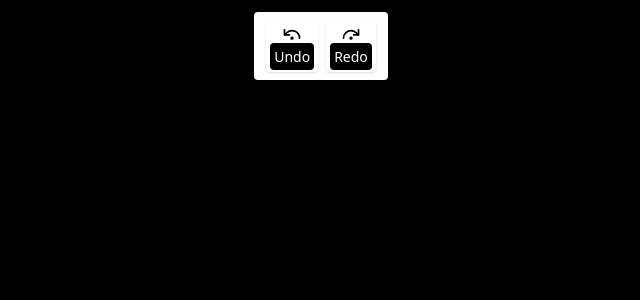
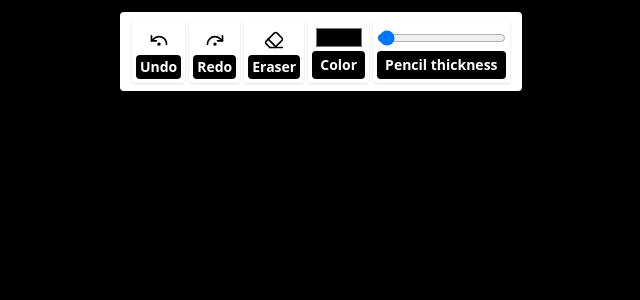
Before and after one commit to Mr-Jitesh9170/Digital-black-board, a React (Vite) app: page / in a window 1280 px wide. Shown: the top 300 px of the page, without its empty margins (319-959 px from the left). Built offline with nearby package versions, Linux system fonts and the light colour scheme.

Commit message:
pencil width functionality added

```diff
--- a/index.html
+++ b/index.html
@@ -4,7 +4,7 @@
 <head>
   <meta charset="UTF-8" />
   <meta name="viewport" content="width=device-width, initial-scale=1.0" />
-  <title>Hand-Written-Notes</title>
+  <title>Black-Board</title>
 </head>
 
 <body>
--- a/package.json
+++ b/package.json
@@ -15,6 +15,7 @@
     "lucide-react": "^0.486.0",
     "react": "^19.0.0",
     "react-dom": "^19.0.0",
+    "react-icons": "^5.5.0",
     "react-redux": "^9.2.0",
     "react-router-dom": "^7.4.1",
     "redux": "^5.0.1"
--- a/src/components/canva.jsx
+++ b/src/components/canva.jsx
@@ -1,71 +1,73 @@
 import React, { useEffect, useRef, useState, useCallback } from 'react';
-import { UndoDot, RedoDot } from 'lucide-react';
+import { UndoDot, RedoDot, Eraser } from 'lucide-react';
+import { useInputChange } from '../hooks/inputeChange';
+
 
 export const Canva = () => {
     const canvasRef = useRef(null);
+    const colorRef = useRef(null)
     const [isDraw, setDraw] = useState(false);
     const [lines, setLines] = useState([]);
     const [history, setHistory] = useState([]);
+    const { input, handleChange } = useInputChange(
+        {
+            color: '#fff',
+            pencilLineWidth: 2
+        }
+    )
 
-    // Setup canvas and draw utilities
+
     useEffect(() => {
         const canvas = canvasRef.current;
         const ctx = canvas.getContext('2d');
-        ctx.lineWidth = 2;
         ctx.lineCap = 'round';
-        ctx.strokeStyle = '#fff';
-
         const drawLine = (line) => {
             ctx.beginPath();
             ctx.moveTo(line.x, line.y);
-            line.path.forEach((p) => ctx.lineTo(p.x, p.y));
+            line.path.forEach((p) => {
+                ctx.lineWidth = p.pencilLineWidth;
+                ctx.strokeStyle = p.color;
+                ctx.lineTo(p.x, p.y)
+            });
             ctx.stroke();
         };
-
         const redrawCanvas = () => {
             ctx.clearRect(0, 0, canvas.width, canvas.height);
             lines.forEach(drawLine);
         };
-
         redrawCanvas();
-
     }, [lines]);
 
-    // Mouse handlers
     useEffect(() => {
         const canvas = canvasRef.current;
         const ctx = canvas.getContext('2d');
-        ctx.lineWidth = 2;
         ctx.lineCap = 'round';
-        ctx.strokeStyle = '#fff';
-
         let animationFrameId;
 
         const startDrawing = (e) => {
             setDraw(true);
             const { offsetX, offsetY } = e;
-            setLines((prev) => [...prev, { x: offsetX, y: offsetY, path: [] }]);
-            setHistory([]); // clear redo history when drawing new
+            setLines((prev) => [...prev, { x: offsetX, y: offsetY, color: input.color, pencilLineWidth: input.pencilLineWidth, path: [] }]);
+            setHistory([]);
         };
 
         const draw = (e) => {
             if (!isDraw) return;
-
             if (animationFrameId) cancelAnimationFrame(animationFrameId);
-
             animationFrameId = requestAnimationFrame(() => {
                 const { offsetX, offsetY } = e;
                 setLines((prev) => {
                     const updated = [...prev];
-                    updated[updated.length - 1].path.push({ x: offsetX, y: offsetY });
-
-                    // draw only the latest stroke to avoid redrawing all
+                    updated[updated.length - 1].path.push({ x: offsetX, y: offsetY, color: input.color, pencilLineWidth: input.pencilLineWidth, });
                     const currentLine = updated[updated.length - 1];
                     ctx.beginPath();
                     ctx.moveTo(currentLine.x, currentLine.y);
-                    currentLine.path.forEach((point) => ctx.lineTo(point.x, point.y));
+                    currentLine.path.forEach((point) => {
+                        ctx.lineWidth = input.pencilLineWidth;
+                        ctx.strokeStyle = point.color;
+                        ctx.lineTo(point.x, point.y)
+                    });
                     ctx.stroke();
-
                     return updated;
                 });
             });
@@ -84,9 +86,8 @@ export const Canva = () => {
             canvas.removeEventListener('mouseup', stopDrawing);
             canvas.removeEventListener('mouseleave', stopDrawing);
         };
-    }, [isDraw]);
+    }, [isDraw, input]);
 
-    // Undo Handler
     const undoHandler = useCallback(() => {
         if (!lines.length) return;
         const newLines = [...lines];
@@ -95,7 +96,6 @@ export const Canva = () => {
         setHistory([...history, popped]);
     }, [lines, history]);
 
-    // Redo Handler
     const redoHandler = useCallback(() => {
         if (!history.length) return;
         const newHistory = [...history];
@@ -104,19 +104,62 @@ export const Canva = () => {
         setLines([...lines, restored]);
     }, [lines, history]);
 
+    const deleteHandler = () => {
+        if (!lines.length)
+            return
+        setLines((prevLines) => {
+            let data = [...prevLines]
+            data.pop()
+            return data
+        })
+    }
+    const colorPickerHandler = () => {
+        colorRef.current.click()
+    }
+
     return (
         <div className="relative flex justify-center">
-            <div className="canvaOperation px-3 py-2 flex z-20 gap-2 absolute bg-white rounded-sm mt-3 border-dotted">
-                <div className="undo p-1 shadow-sm rounded-sm cursor-pointer" onClick={undoHandler}>
-                    <UndoDot className="m-auto" size={20} />
-                    <span className="bg-black p-1 rounded-sm text-sm text-white">Undo</span>
+            <div className="canvaOperation px-3 py-2 flex gap-1  absolute bg-white rounded-sm mt-3 border-dotted">
+                <div className="undo flex justify-between flex-col  p-1 shadow-sm rounded-sm cursor-pointer" onClick={undoHandler}>
+                    <UndoDot size={20} className='m-auto' />
+                    <span className="bg-black hover:bg-violet-600 focus:outline-2 focus:outline-offset-2 focus:outline-violet-500 active:bg-violet-700  px-1 py-0.5 rounded-sm text-sm text-white font-semibold ">Undo</span>
                 </div>
-                <div className="redo p-1 shadow-sm rounded-sm cursor-pointer" onClick={redoHandler}>
+                <div className="redo  flex justify-between flex-col  p-1 shadow-sm rounded-sm cursor-pointer" onClick={redoHandler}>
                     <RedoDot className="m-auto" size={20} />
-                    <span className="bg-black p-1 rounded-sm text-sm text-white">Redo</span>
+                    <span className="bg-black hover:bg-violet-600 focus:outline-2 focus:outline-offset-2 focus:outline-violet-500 active:bg-violet-700  px-1 py-0.5 rounded-sm text-sm text-white font-semibold ">Redo</span>
+                </div>
+                <div className="eraser  flex justify-between flex-col  p-1 shadow-sm rounded-sm cursor-pointer" onClick={deleteHandler}>
+                    <Eraser className="m-auto" size={20} />
+                    <span className="bg-black hover:bg-violet-600 focus:outline-2 focus:outline-offset-2 focus:outline-violet-500 active:bg-violet-700  px-1 py-0.5 rounded-sm text-sm text-white font-semibold ">Eraser</span>
+                </div>
+                <div className="color  p-1 shadow-sm rounded-sm cursor-pointer  flex justify-between flex-col ">
+                    <input
+                        name="color"
+                        size={20}
+                        ref={colorRef}
+                        type="color"
+                        value={input.color}
+                        onChange={handleChange}
+                        className='m-auto'
+                    />
+                    <span onClick={colorPickerHandler} className="bg-black hover:bg-violet-600 focus:outline-2 focus:outline-offset-2 focus:outline-violet-500 active:bg-violet-700 px-2 py-1 rounded-sm text-sm text-white font-semibold">
+                        Color
+                    </span>
+                </div>
+                <div className="color p-1 shadow-sm rounded-sm cursor-pointer  flex justify-between flex-col ">
+                    <input
+                        name="pencilLineWidth"
+                        size={20}
+                        type="range"
+                        className='m-auto'
+                        value={input.pencilLineWidth}
+                        onChange={handleChange}
+                    />
+                    <span className="bg-black hover:bg-violet-600 focus:outline-2 focus:outline-offset-2 focus:outline-violet-500 active:bg-violet-700 px-2 py-1 rounded-sm text-sm text-white font-semibold">
+                        Pencil thickness
+                    </span>
                 </div>
             </div>
-
             <canvas
                 ref={canvasRef}
                 width={window.innerWidth}
--- /dev/null
+++ b/src/hooks/inputeChange.js
@@ -0,0 +1,10 @@
+import { useState } from "react"
+
+export const useInputChange = (defaultData) => {
+    const [input, setInput] = useState(defaultData)
+    const handleChange = (e) => {
+        let { value, name } = e.target
+        setInput((prev) => ({ ...prev, [name]: value }))
+    }
+    return { input, handleChange }
+}
```
Also changed, not shown: 1 other file (tests, documents, lock files or other folders).
